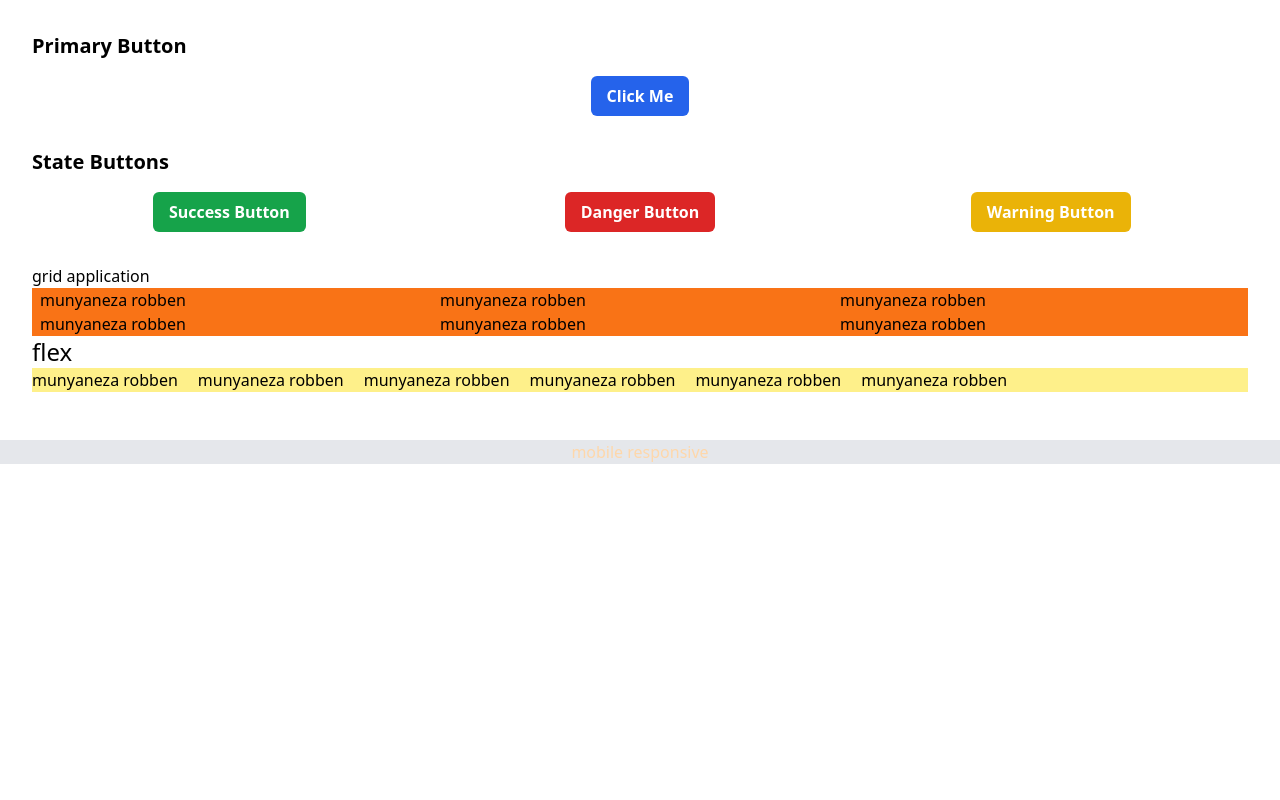
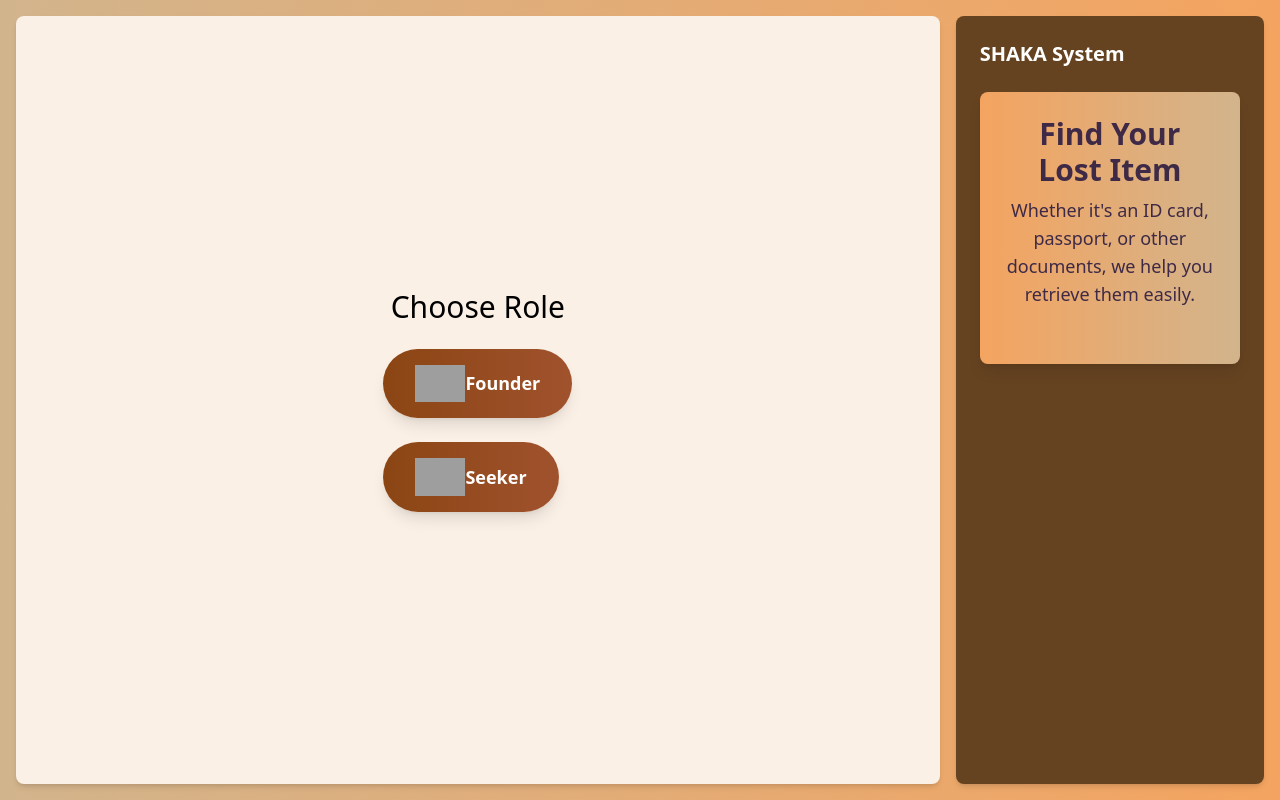
Before and after one commit to robben-munyaneza/frontend1, a React (Create React App) app: page / in a window 1280 px wide. Built offline with nearby package versions, Linux system fonts and the light colour scheme; grey boxes are pictures that could not be loaded.

Commit message:
setRole.jsx component
i add  setRole.jsx component

```diff
--- a/package.json
+++ b/package.json
@@ -9,6 +9,7 @@
     "react": "^18.3.1",
     "react-dom": "^18.3.1",
     "react-modal": "^3.16.3",
+    "react-router-dom": "^7.1.5",
     "react-scripts": "5.0.1",
     "web-vitals": "^2.1.4"
   },
--- a/src/App.js
+++ b/src/App.js
@@ -1,20 +1,22 @@
-import logo from './logo.svg';
+import React from 'react';
+import { BrowserRouter as Router, Routes, Route } from 'react-router-dom';
 import './index.js';
-import Home from './components/Home.js';
-import ImportButton from './components/ImportButton.js';
+import SetRole from './components/setRole';
 
 
 function App() {
   return (
+    <Router>
       <div>
-          <Home/>
-          <ImportButton/>
+        <Routes>
+          <Route path="/" element={<SetRole/>} />
+        </Routes>
       </div>
+    </Router>
   );
 }
 
 
 
 
-
 export default App;
--- a/src/components/Home.js
+++ /dev/null
@@ -1,71 +0,0 @@
-import React from 'react';
-
-function Home() {
-  return (
-    <div className="p-8 grid gap-8">
-      {/* Section for Primary Button */}
-      <div className="space-y-4">
-        <h1 className="text-xl font-bold mb-4 text-black">Primary Button</h1>
-        <div className="flex justify-center">
-          <button className="bg-blue-600 hover:bg-blue-400 text-white font-semibold py-2 px-4 rounded-md transition-colors">
-            Click Me
-          </button>
-        </div>
-      </div>
-
-      {/* Section for State Buttons */}
-      <div className="space-y-4">
-        <h2 className="text-xl font-bold mb-4">State Buttons</h2>
-        <div className="grid grid-cols-3 gap-4">
-          <div className="flex justify-center">
-            <button className="bg-green-600 hover:bg-green-700 text-white font-semibold py-2 px-4 rounded-md transition-colors">
-              Success Button
-            </button>
-          </div>
-          <div className="flex justify-center">
-            <button className="bg-red-600 hover:bg-red-700 text-white font-semibold py-2 px-4 rounded-md transition-colors">
-              Danger Button
-            </button>
-          </div>
-          <div className="flex justify-center">
-            <button className="bg-yellow-500 hover:bg-yellow-600 text-white font-semibold py-2 px-4 rounded-md transition-colors">
-              Warning Button
-            </button>
-          </div>
-        </div>
-      </div>
-     <div>
-        <h1 className='font first-letter:marker:after:selection:first-line'>grid application</h1>
-
-      <div className=' grid grid-cols-3 bg-orange-500 px-2'>
-        <div>munyaneza robben</div>
-        <div>munyaneza robben</div>
-        <div>munyaneza robben</div>
-        <div>munyaneza robben</div>
-        <div>munyaneza robben</div>
-        <div>munyaneza robben</div>
-
-      </div>
-      <h1 className='text-2xl text-black '>
-      flex
-      </h1>
-      <div className='flex flex-row gap-5 bg-yellow-200'>
-      <div>munyaneza robben</div>
-        <div>munyaneza robben</div>
-        <div>munyaneza robben</div>
-        <div>munyaneza robben</div>
-        <div>munyaneza robben</div>
-        <div>munyaneza robben</div>
-
-      </div>
-</div>
-
-    </div>
-
-
-
-
-  );
-}
-
-export default Home;
--- a/src/components/ImportButton.js
+++ /dev/null
@@ -1,13 +0,0 @@
-import React from 'react'
-
-function ImportButton() {
-  return (
-    <div className='bg-gray-200' >
-      <div className='text-center text-orange-200 mt-4'>mobile responsive</div>
-
-
-    </div>
-  )
-}
-
-export default ImportButton
--- /dev/null
+++ b/src/components/setRole.jsx
@@ -0,0 +1,112 @@
+import React, { useState } from 'react';
+import { useNavigate } from 'react-router-dom';
+
+const SetRole = () => {
+  const [showModal, setShowModal] = useState(false);
+  const navigate = useNavigate();
+
+  const [notifications, setNotifications] = useState([
+    {
+      id: 1,
+      itemName: 'Passport',
+      seekerName: 'John Doe',
+      notice: 'Please submit this document to the nearest government establishment to claim your reward.',
+    },
+    {
+      id: 2,
+      itemName: 'Driver’s License',
+      seekerName: 'Jane Smith',
+      notice: 'Please submit this document to the nearest government establishment to claim your reward.',
+    },
+  ]);
+
+  const [postedDocuments, setPostedDocuments] = useState([
+    { id: 1, docName: 'Passport', docType: 'Travel Document', docCode: 'P123456' },
+    { id: 2, docName: 'Driver’s License', docType: 'Identification', docCode: 'DL789012' },
+  ]);
+
+  const handleDeleteNotification = (id) => {
+    setNotifications(notifications.filter((notification) => notification.id !== id));
+  };
+
+  const handleRoleChange = () => {
+    setShowModal(true);
+  };
+
+  const confirmRoleChange = () => {
+    setShowModal(false);
+    navigate('/seeker-dashboard'); // Redirect to seeker dashboard (placeholder route)
+  };
+
+  const cancelRoleChange = () => {
+    setShowModal(false);
+  };
+
+  return (
+    <div className="flex h-screen bg-gradient-to-r from-[#D2B48C] to-[#F4A460] p-4">
+      {/* Left Div - Document Status */}
+      <div className="w-3/4 bg-[#FAF0E6] p-6 rounded-lg shadow-md mr-4 flex flex-col justify-center items-center">
+        {/* Buttons Container - Centered */}
+        <h1 className='text-3xl space-y-5'>Choose Role</h1><br />
+
+        <div className="space-y-6"> {/* Increase spacing between buttons */}
+          <button className="flex items-center px-8 py-4 bg-gradient-to-r from-[#8B4513] to-[#A0522D] text-white rounded-full shadow-lg transform transition duration-300 ease-in-out hover:scale-105 focus:outline-none focus:ring-2 focus:ring-[#A0522D] focus:ring-offset-2 hover:shadow-xl">
+          <img width="50" height="50" src="https://img.icons8.com/fluency-systems-filled/50/FFFFFF/user-male-circle.png" alt="user-male-circle"/>
+
+
+
+            <span className="font-semibold text-lg">Founder</span>
+          </button>
+
+          <button className="flex items-center px-8 py-4 bg-gradient-to-r from-[#8B4513] to-[#A0522D] text-white rounded-full shadow-lg transform transition duration-300 ease-in-out hover:scale-105 focus:outline-none focus:ring-2 focus:ring-[#A0522D] focus:ring-offset-2 hover:shadow-xl">
+          <img width="50" height="50" src="https://img.icons8.com/fluency-systems-filled/50/FFFFFF/user-male-circle.png" alt="user-male-circle"/>
+
+
+            <span className="font-semibold text-lg">Seeker</span>
+          </button>
+        </div>
+      </div>
+      {/* Right Div - Notifications */}
+      <div className="w-1/4 bg-[#654321] p-6 rounded-lg shadow-md">
+        <h3 className="text-white text-xl font-bold mb-6">SHAKA System</h3>
+        <div className="space-y-4">
+        <div class="max-w-4xl mx-auto p-6 bg-gradient-to-r from-[#F4A460] to-[#D2B48C] rounded-lg shadow-lg">
+  <div class="text-center mb-8">
+    <h2 class="text-3xl font-semibold text-[#3E2A47]">Find Your Lost Item</h2>
+    <p class="text-lg text-[#3E2A47] mt-2">Whether it's an ID card, passport, or other documents, we help you retrieve them easily.</p>
+  </div>
+
+  </div>
+</div>
+
+        </div>
+
+
+      {/* Role Change Confirmation Modal */}
+      {showModal && (
+        <div className="fixed inset-0 bg-black bg-opacity-50 flex items-center justify-center">
+          <div className="bg-[#FAF0E6] p-6 rounded-lg shadow-lg transition-all duration-300">
+            <h3 className="text-xl font-bold mb-4 text-[#654321]">Confirm Role Change</h3>
+            <p className="mb-6 text-[#654321]">Are you sure you want to switch to the Seeker role?</p>
+            <div className="flex space-x-4">
+              <button
+                onClick={confirmRoleChange}
+                className="bg-gradient-to-r from-[#8B4513] to-[#A0522D] text-white px-4 py-2 rounded hover:from-[#A0522D] hover:to-[#8B4513] transition-all duration-300"
+              >
+                Yes, Switch
+              </button>
+              <button
+                onClick={cancelRoleChange}
+                className="bg-gradient-to-r from-[#8B4513] to-[#A0522D] text-white px-4 py-2 rounded hover:from-[#A0522D] hover:to-[#8B4513] transition-all duration-300"
+              >
+                Cancel
+              </button>
+            </div>
+          </div>
+        </div>
+      )}
+    </div>
+  );
+};
+
+export default SetRole;
```
Also changed, not shown: 1 other file (tests, documents, lock files or other folders). Lines whose indentation alone changed are shown as unchanged.
